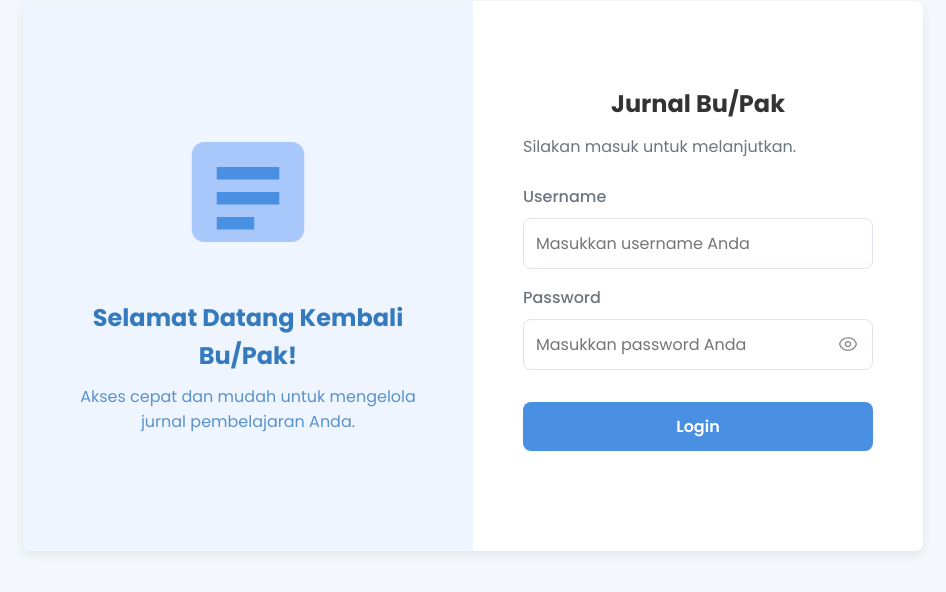
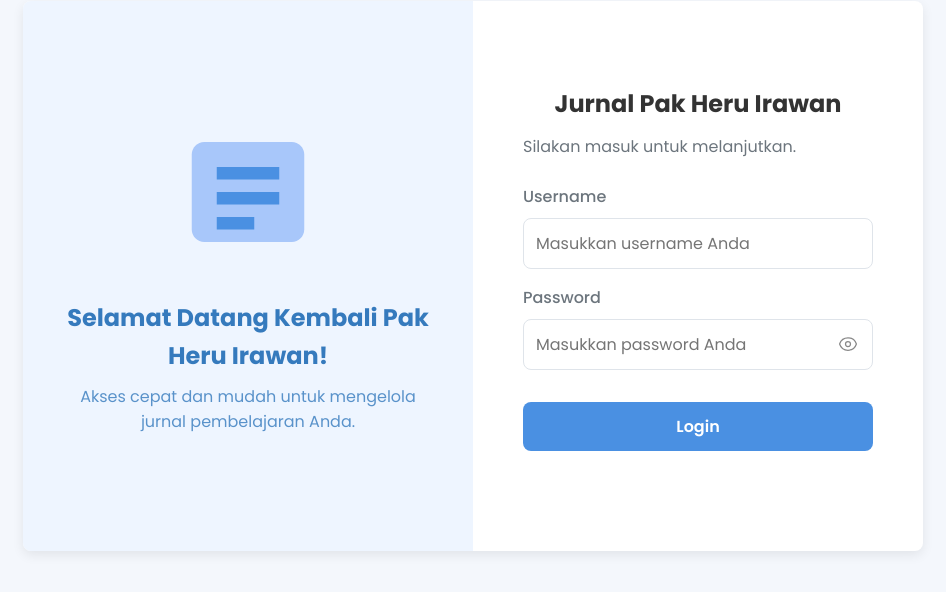
Before and after one commit to Wahyudi-1/jurnalHeruIrawan, a plain HTML site: page index.html in a window 1280 px wide. Shown: the part 124-716 px from the top of the page, without its empty margins (167-1113 px from the left). Drawn offline with Linux system fonts and the light colour scheme.

Commit message:
Update index.html

```diff
--- a/index.html
+++ b/index.html
@@ -6,7 +6,7 @@
     <!-- ========================================================== -->
     <meta charset="UTF-8">
     <meta name="viewport" content="width=device-width, initial-scale=1.0">
-    <title>Login - Jurnal Pelajaran Bu/Pak</title>
+    <title>Login - Jurnal Pelajaran Pak Heru Irawan</title>
 
     <!-- ========================================================== -->
     <!-- STYLESHEETS & FONTS                                        -->
@@ -41,7 +41,7 @@
                     <path d="M7 12H17V14H7V12Z" fill="#4a90e2"/>
                     <path d="M7 16H13V18H7V16Z" fill="#4a90e2"/>
                 </svg>
-                <h3>Selamat Datang Kembali Bu/Pak!</h3>
+                <h3>Selamat Datang Kembali Pak Heru Irawan!</h3>
                 <p>Akses cepat dan mudah untuk mengelola jurnal pembelajaran Anda.</p>
             </div>
         </div>
@@ -50,7 +50,7 @@
         <div class="login-form-container">
             <div class="login-form-content">
 
-                <h2 class="logo">Jurnal Bu/Pak</h2>
+                <h2 class="logo">Jurnal Pak Heru Irawan</h2>
                 <p style="color: var(--text-light); margin-bottom: 25px;">Silakan masuk untuk melanjutkan.</p>
 
                 <form onsubmit="event.preventDefault(); document.getElementById('loginButton').click();">
```
